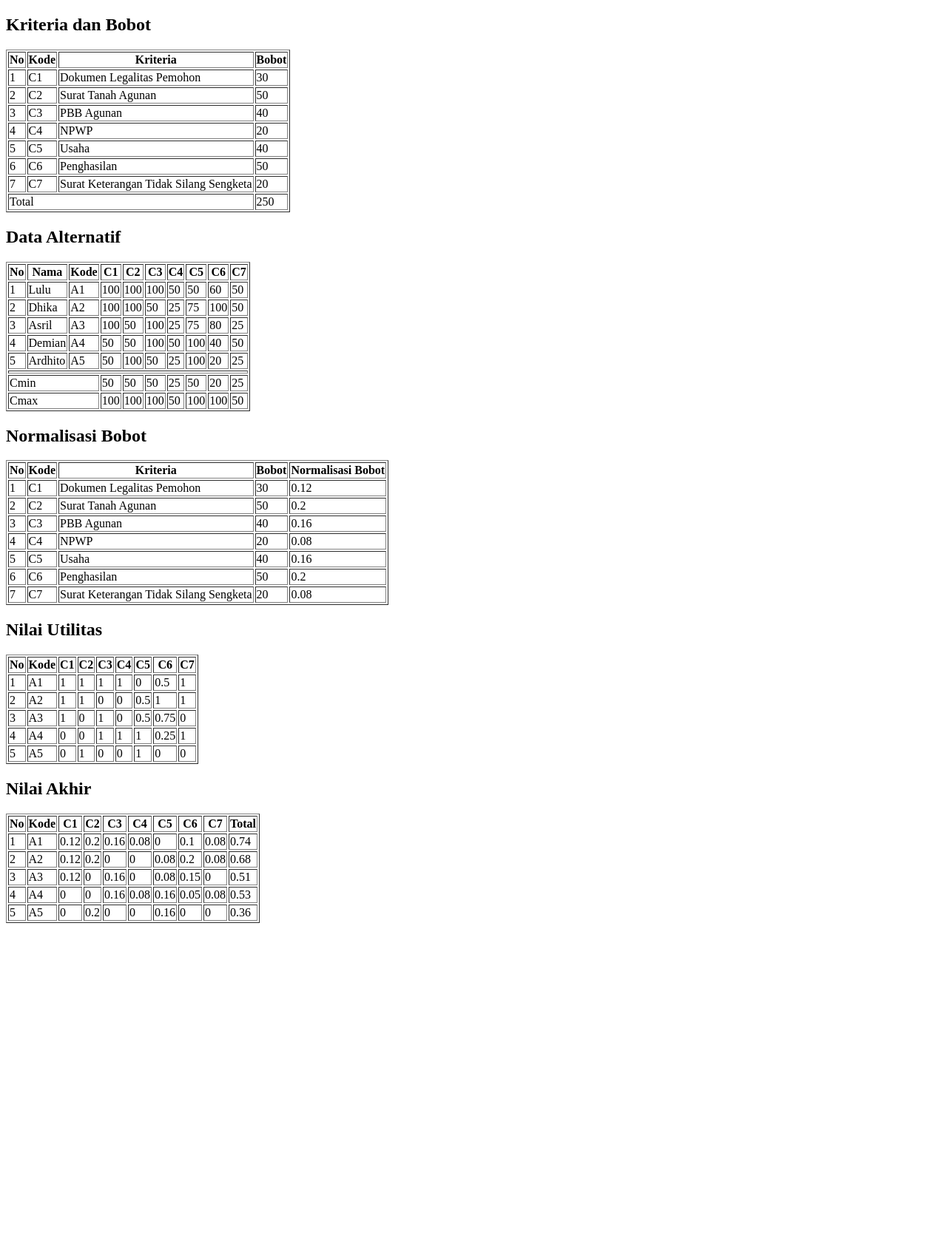
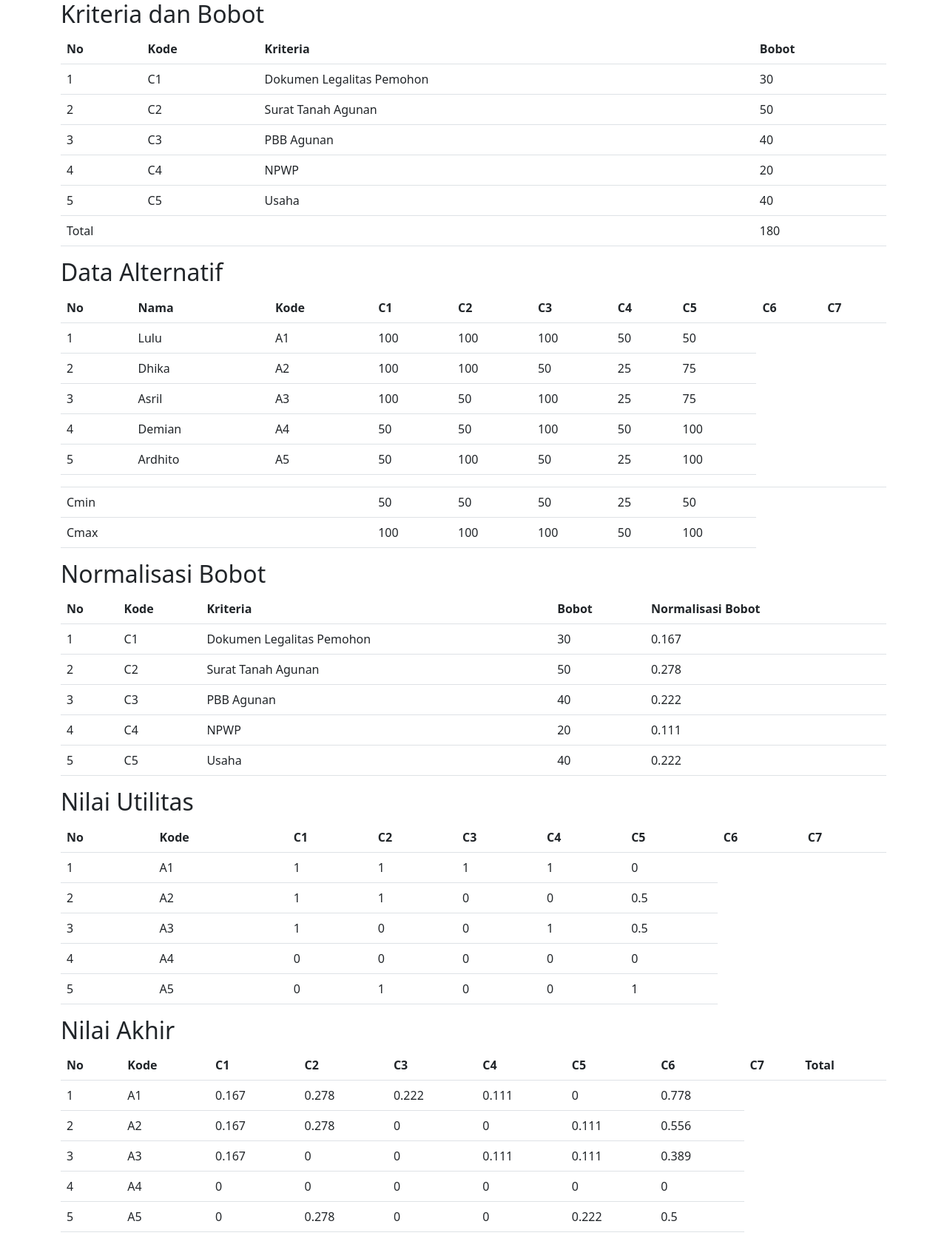
Before and after one commit to arialghifari/spk, a PHP site: page / in a window 1280 px wide. Shown: the whole page at 74% size. Before the commit the page ends 1248 px from the top, so only its background shows below. Run offline with PHP 8.4, Linux system fonts and the light colour scheme.

Commit message:
Dynamic calculation

```diff
--- a/Smart.php
+++ b/Smart.php
@@ -18,15 +18,13 @@
 		array_push($this->kriteria, array('C3', 'PBB Agunan', 40, true));
 		array_push($this->kriteria, array('C4', 'NPWP', 20, true));
 		array_push($this->kriteria, array('C5', 'Usaha', 40, true));
-		array_push($this->kriteria, array('C6', 'Penghasilan', 50, true));
-		array_push($this->kriteria, array('C7', 'Surat Keterangan Tidak Silang Sengketa', 20, true));
 
 		// Data Alternatif
-		array_push($this->alternatif, array('Lulu', 'A1', 100, 100, 100, 50, 50, 60, 50));
-		array_push($this->alternatif, array('Dhika', 'A2', 100, 100, 50, 25, 75, 100, 50));
-		array_push($this->alternatif, array('Asril', 'A3', 100, 50, 100, 25, 75, 80, 25));
-		array_push($this->alternatif, array('Demian', 'A4', 50, 50, 100, 50, 100, 40, 50));
-		array_push($this->alternatif, array('Ardhito', 'A5', 50, 100, 50, 25, 100, 20, 25));
+		array_push($this->alternatif, array('Lulu', 'A1', 100, 100, 100, 50, 50));
+		array_push($this->alternatif, array('Dhika', 'A2', 100, 100, 50, 25, 75));
+		array_push($this->alternatif, array('Asril', 'A3', 100, 50, 100, 25, 75));
+		array_push($this->alternatif, array('Demian', 'A4', 50, 50, 100, 50, 100));
+		array_push($this->alternatif, array('Ardhito', 'A5', 50, 100, 50, 25, 100));
 
 		$this->normalisasiBobot();
 		$this->cmin();
@@ -99,7 +97,11 @@
 				if ($this->cmax[$i] - $this->cmin[$i] == 0) {
 					$alternatif[$i + 2] = 0;
 				} else {
-					$alternatif[$i + 2] = round(($alternatif[$i + 2] - $this->cmin[$i]) / ($this->cmax[$i] - $this->cmin[$i]), 3);
+					if ($alternatif[3]) {
+						$alternatif[$i + 2] = round(($alternatif[$i + 2] - $this->cmin[$i]) / ($this->cmax[$i] - $this->cmin[$i]), 3);
+					} else {
+						$alternatif[$i + 2] = round(($this->cmax[$i] - $alternatif[$i + 2]) / ($this->cmax[$i] - $this->cmin[$i]), 3);
+					}
 				}
 			}
 
--- a/index.php
+++ b/index.php
@@ -14,12 +14,14 @@
 	<meta http-equiv="X-UA-Compatible" content="IE=edge">
 	<meta name="viewport" content="width=device-width, initial-scale=1.0">
 	<title>SPK PEMBERIAN KREDIT USAHA RAKYAT</title>
+	<link href="https://cdn.jsdelivr.net/npm/bootstrap@5.2.2/dist/css/bootstrap.min.css" rel="stylesheet" integrity="sha384-Zenh87qX5JnK2Jl0vWa8Ck2rdkQ2Bzep5IDxbcnCeuOxjzrPF/et3URy9Bv1WTRi" crossorigin="anonymous">
 </head>
 
 <body>
+	<div class="container">
 		<!-- Kriteria dan Bobot -->
 		<h2>Kriteria dan Bobot</h2>
-	<table border="1">
+		<table class="table">
 			<thead>
 				<tr>
 					<th>No</th>
@@ -48,7 +50,7 @@
 
 		<!-- Alternatif -->
 		<h2>Data Alternatif</h2>
-	<table border="1">
+		<table class="table">
 			<thead>
 				<tr>
 					<th>No</th>
@@ -94,7 +96,7 @@
 
 		<!-- Normalisasi Bobot -->
 		<h2>Normalisasi Bobot</h2>
-	<table border="1">
+		<table class="table">
 			<thead>
 				<tr>
 					<th>No</th>
@@ -121,7 +123,7 @@
 
 		<!-- Nilai Utilitas -->
 		<h2>Nilai Utilitas</h2>
-	<table border="1">
+		<table class="table">
 			<thead>
 				<tr>
 					<th>No</th>
@@ -152,7 +154,7 @@
 
 		<!-- Nilai Akhir -->
 		<h2>Nilai Akhir</h2>
-	<table border="1">
+		<table class="table">
 			<thead>
 				<tr>
 					<th>No</th>
@@ -182,6 +184,9 @@
 				} ?>
 			</tbody>
 		</table>
+	</div>
+
+	<script src="https://cdn.jsdelivr.net/npm/bootstrap@5.2.2/dist/js/bootstrap.bundle.min.js" integrity="sha384-OERcA2EqjJCMA+/3y+gxIOqMEjwtxJY7qPCqsdltbNJuaOe923+mo//f6V8Qbsw3" crossorigin="anonymous"></script>
 </body>
 
 </html>
```
Lines whose indentation alone changed are shown as unchanged.
